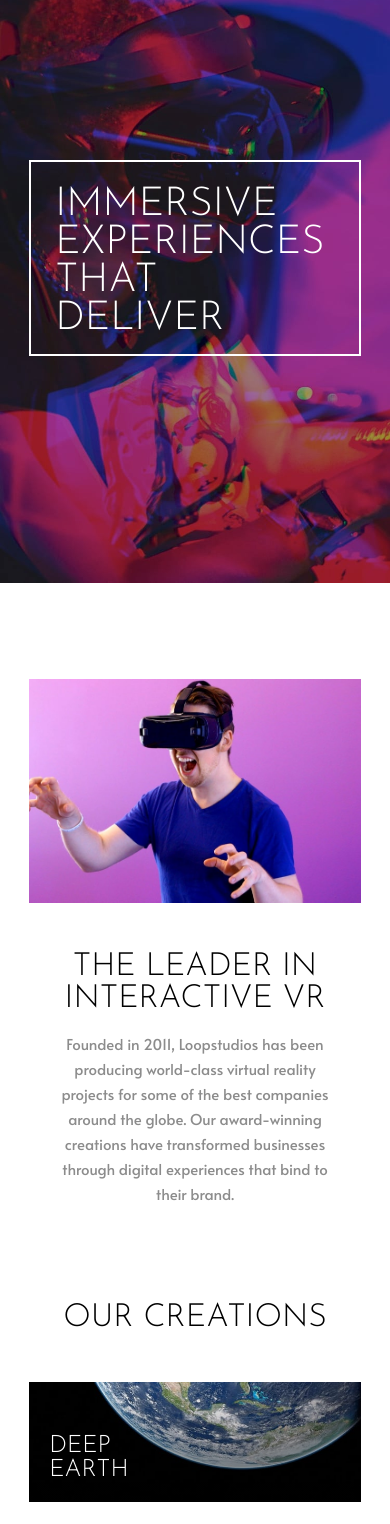
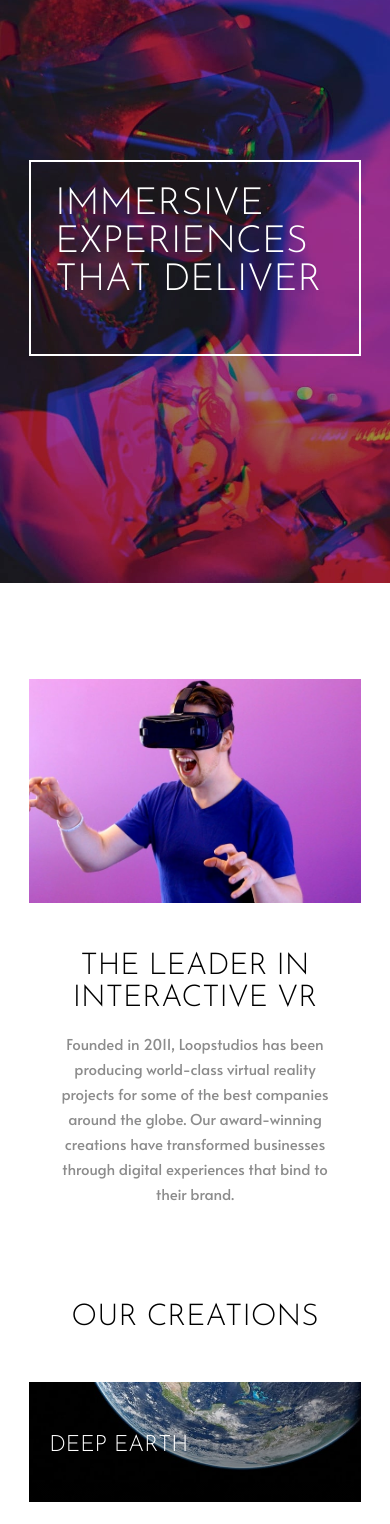
Before and after one commit to awsmPuff/loopstudios-landing-page-main, a plain HTML site: page index.html in a window 390 px wide. Shown: the part 67-1591 px from the top of the page. Drawn offline with Linux system fonts and the light colour scheme.

Commit message:
Update units

```diff
--- a/styles.css
+++ b/styles.css
@@ -294,11 +294,11 @@ footer .contact .copyright {
 
 @media screen and (max-width: 480px) {
     h1 {
-        font-size: 40px;
+        font-size: 2.5rem;
         line-height: 38px;
     }
     h2 {
-        font-size: 32px;
+        font-size: 2rem;
         line-height: 32px;
         text-align: center;
     }
@@ -366,7 +366,7 @@ footer .contact .copyright {
     }
     header nav .menu-list ul li {
         text-align: left;
-        font-size: 24px;
+        font-size: 1.5rem;
         line-height: 25px;
         width: max-content;
     }
@@ -430,7 +430,7 @@ footer .contact .copyright {
         padding: 52px 170px 20px 20px;
     }
     .mask p {
-        font-size: 24px;
+        font-size: 1.5rem;
         line-height: 24px;
         text-align: left;
     }
```
